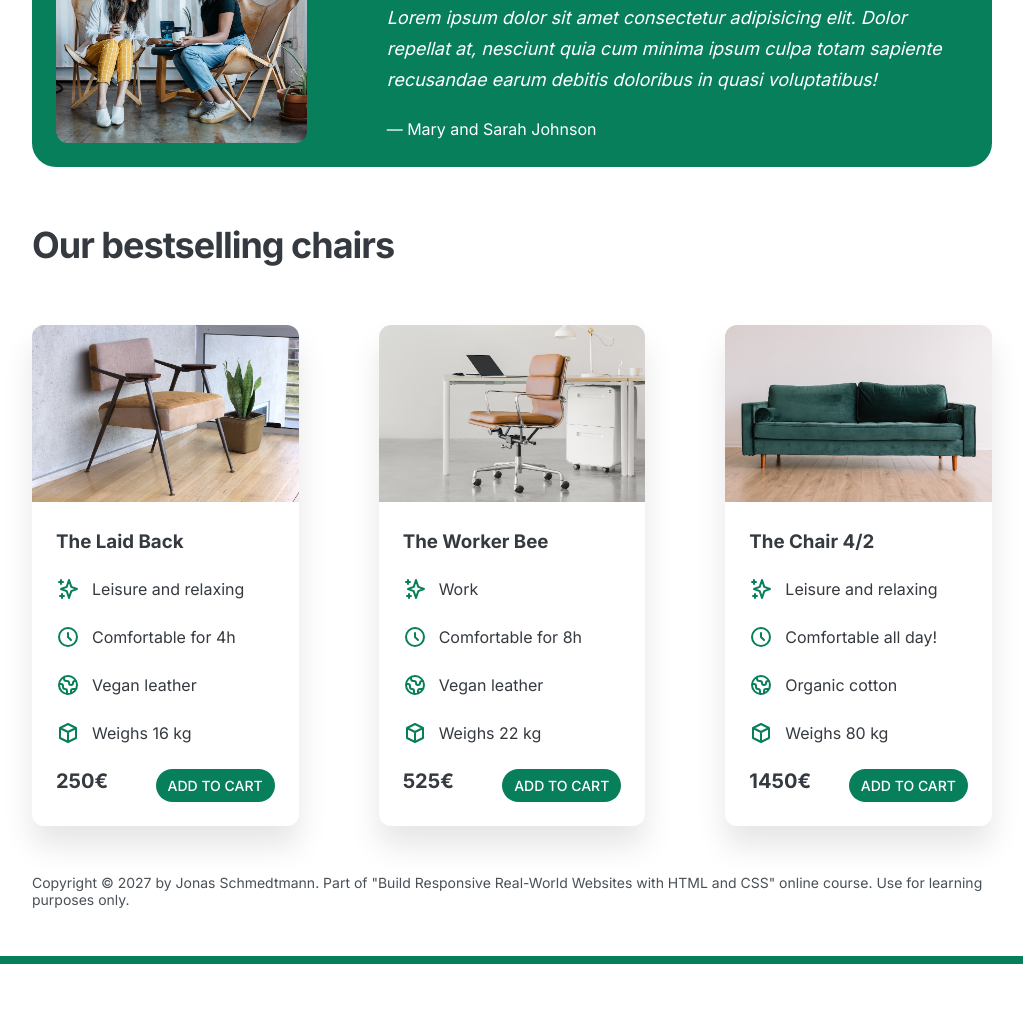
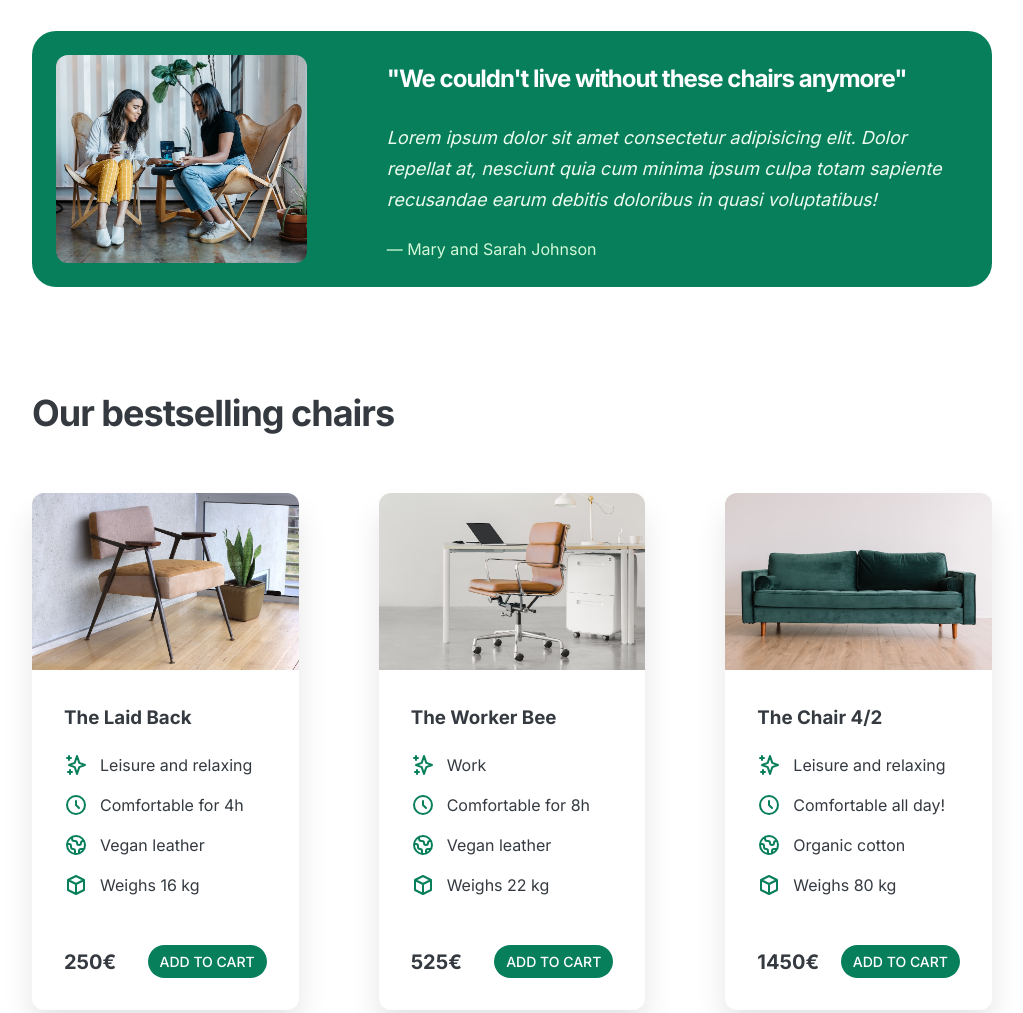
Before and after one commit to isabella232/Design-Rules, a plain HTML site: page index.html in a window 1280 px wide. Shown: the part 997-2010 px from the top of the page, without its empty margins (128-1151 px from the left). Before the commit the page ends 1961 px from the top, so only its background shows below. Drawn offline with Linux system fonts and the light colour scheme.

Commit message:
section 5 end

```diff
--- a/style.css
+++ b/style.css
@@ -33,7 +33,7 @@ body {
 
 header,
 section {
-  margin-bottom: 48px;
+  margin-bottom: 96px;
 }
 
 h2 {
@@ -60,7 +60,7 @@ header {
   display: grid;
   grid-template-columns: repeat(2, 1fr);
   column-gap: 80px;
-  margin-top: 48px;
+  margin-top: 64px;
 }
 
 .header-text-box {
@@ -68,7 +68,7 @@ header {
 }
 
 h1 {
-  margin-bottom: 24px;
+  margin-bottom: 32px;
   font-size: 44px;
   line-height: 1.1;
   letter-spacing: -0.5px;
@@ -91,7 +91,7 @@ img {
   stroke: #087f5b;
   width: 32px;
   height: 32px;
-  margin-bottom: 16px;
+  margin-bottom: 24px;
 }
 
 .features-title {
@@ -154,8 +154,11 @@ border-radius: 100px;
   margin-bottom: 24px;
   font-size: 18px;
   line-height: 1.7;
+  color: #ebfbee;
 }
-
+.testimonial-author{
+  color: #d3f9d8;
+}
 /* CHAIRS */
 .chair {
   box-shadow: 0px 20px 30px 0px rgba(0, 0, 0, 0.1);
@@ -167,7 +170,7 @@ border-radius: 100px;
   border-bottom-right-radius: 0;
 }
 .chair-box {
-  padding: 24px;
+  padding: 32px;
 }
 
 h3 {
@@ -176,14 +179,14 @@ h3 {
 
 .chair-details {
   list-style: none;
-  margin-bottom: 24px;
+  margin-bottom: 48px;
 }
 
 .chair-details li {
   display: flex;
   align-items: center;
   gap: 12px;
-  margin-bottom: 24px;
+  margin-bottom: 16px;
 }
 
 .chair-details li:last-child {
@@ -199,6 +202,7 @@ h3 {
 .chair-price {
   display: flex;
   justify-content: space-between;
+  align-items: center;
   font-size: 20px;
 }
 
```
